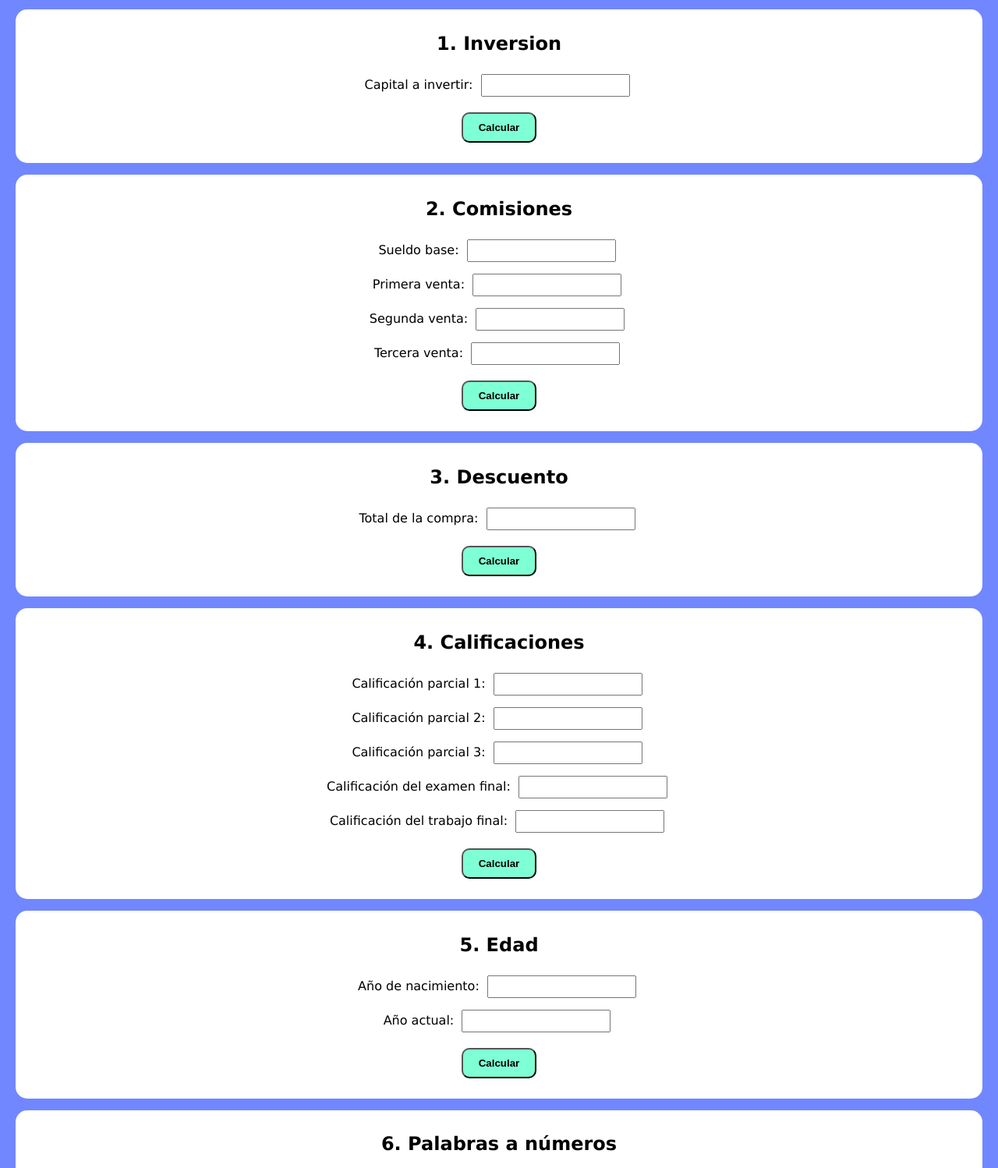
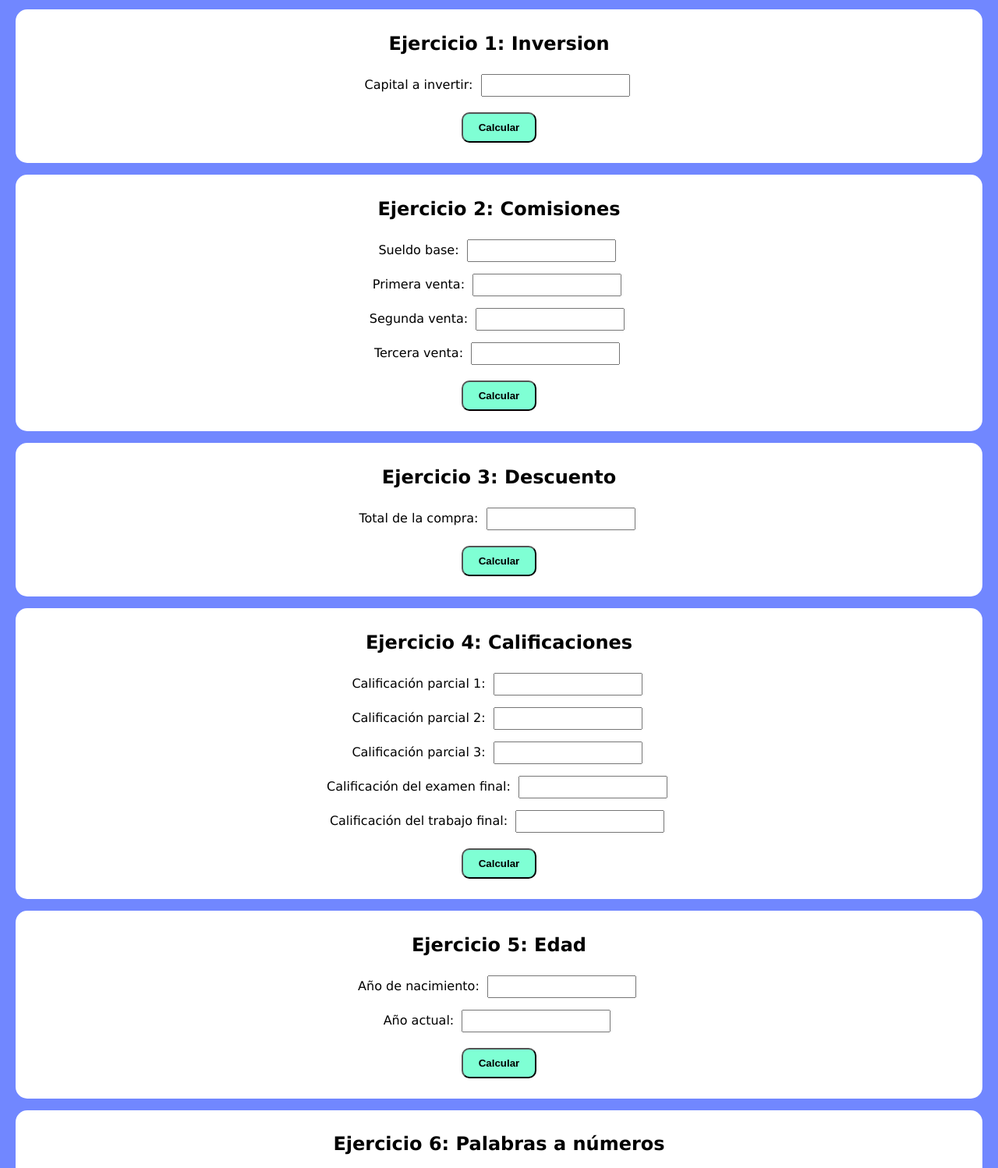
Before and after one commit to 1Keiny1/ProgramasJavascript.github.io, a plain HTML site: page index.html in a window 1280 px wide. Shown: the part 82-1580 px from the top of the page at 78% size. Drawn offline with Linux system fonts and the light colour scheme.

Commit message:
Trabajo escolar

```diff
--- a/index.html
+++ b/index.html
@@ -14,7 +14,7 @@
 
     <!-- Ejercicio 1 -->
     <div>
-        <h2>1. Inversion</h2>
+        <h2>Ejercicio 1: Inversion</h2>
 
         <label>Capital a invertir: <input type="number" class="capital" id="capital"></label>
         <button onclick="C1()">Calcular</button>
@@ -23,7 +23,7 @@
 
     <!-- Ejercicio 2 -->
     <div>
-        <h2>2. Comisiones</h2>
+        <h2>Ejercicio 2: Comisiones</h2>
 
         <label>Sueldo base: <input type="number" id="sueldob" class="sueldob"></label>
         <label>Primera venta: <input type="number" id="pv" class="pv"></label>
@@ -35,7 +35,7 @@
 
     <!-- Ejercicio 3 -->
     <div>
-        <h2>3. Descuento</h2>
+        <h2>Ejercicio 3: Descuento</h2>
 
         <label>Total de la compra: <input type="number" id="compra" class="compra"></label>
         <button onclick="C3()">Calcular</button>
@@ -44,7 +44,7 @@
 
     <!-- Ejercicio 4 -->
     <div>
-        <h2>4. Calificaciones</h2>
+        <h2>Ejercicio 4: Calificaciones</h2>
 
         <label>Calificación parcial 1: <input type="number" id="cali1" class="cali1"></label>
         <label>Calificación parcial 2: <input type="number" id="cali2" class="cali2"></label>
@@ -57,7 +57,7 @@
 
     <!-- Ejercicio 5 -->
     <div>
-        <h2>5. Edad</h2>
+        <h2>Ejercicio 5: Edad</h2>
 
         <label>Año de nacimiento: <input type="number" name="anna" id="anna"></label>
         <label>Año actual: <input type="number" id="anac"></label>
@@ -67,7 +67,7 @@
 
     <!-- Ejercicio 6 -->
     <div>
-        <h2>6. Palabras a números</h2>
+        <h2>Ejercicio 6: Palabras a números</h2>
 
         <label>Escribe palabras separadas por una coma (ejemplo: cero,uno,tres):<input type="text" id="numeros" class="numeros"></label>
         <button onclick="C6()">Convertir</button>
@@ -76,7 +76,7 @@
 
     <!-- Ejercicio 7 -->
     <div>
-        <h2>7. Horas extras</h2>
+        <h2>Ejercicio 7: Horas extras</h2>
 
         <label>Horas trabajadas: <input type="number" class="horas" id="horas"></label>
         <label>Pago por hora: <input type="number" class="pagoxh" id="pagoxh"></label>
@@ -86,7 +86,7 @@
 
     <!-- Ejercicio 8 -->
     <div>
-        <h2>8. Utilidades</h2>
+        <h2>Ejercicio 8: Utilidades</h2>
 
         <label>Salario mensual: <input type="number" id="salario"></label>
         <label>
@@ -105,7 +105,7 @@
 
     <!-- Ejercicio 9 -->
     <div>
-        <h2>9. Formulario de validación</h2>
+        <h2>Ejercicio 9: Formulario de validación</h2>
 
         <form id="registro" novalidate>
             <label for="nombre">Nombre "OBLIGATORIO":</label>
@@ -139,7 +139,7 @@
     <!-- Ejercicio 10 -->
 
     <div>
-        <h2>10. Eliminar los scripts</h2>
+        <h2>Ejercicio 10: Eliminar los scripts</h2>
 
         <label>Coloca aqui tu HTML con scripts</label>
         <textarea id="codigo" rows="4"></textarea>
```
